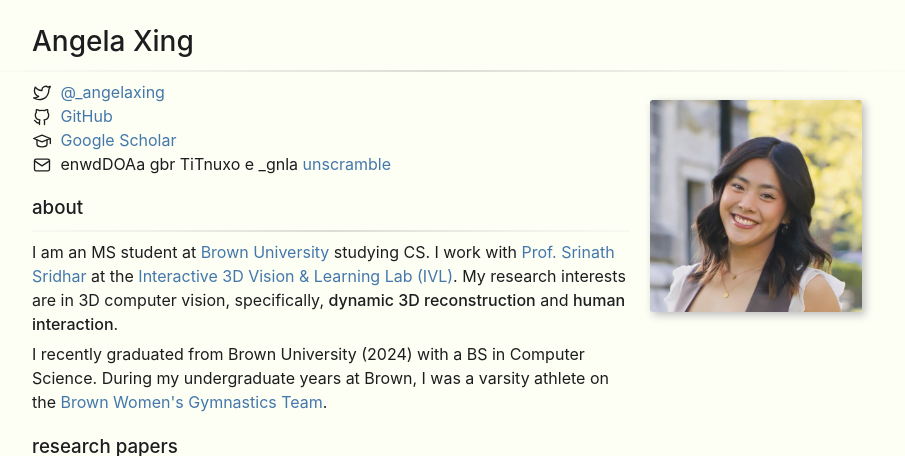
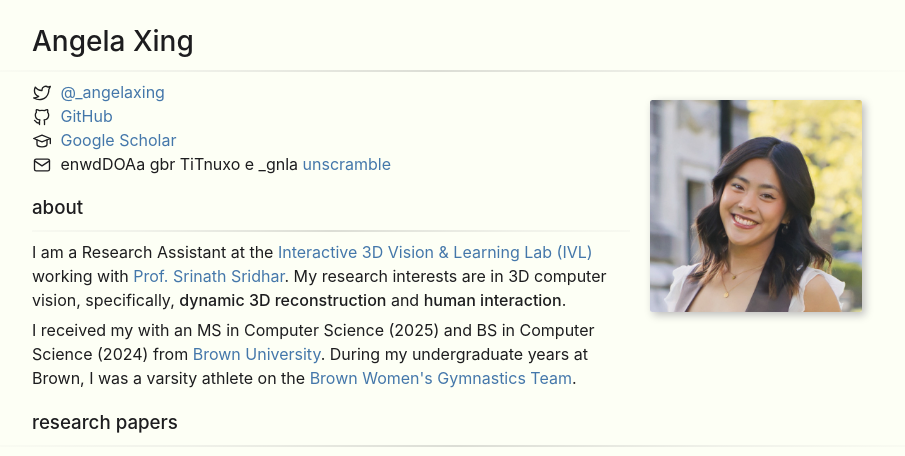
Before and after one commit to xing-angela/xing-angela.github.io, a plain HTML site: page index.html in a window 1280 px wide. Shown: the top 456 px of the page, without its empty margins (183-1088 px from the left). Drawn offline with Linux system fonts and the light colour scheme.

Commit message:
update bio

```diff
--- a/index.html
+++ b/index.html
@@ -603,15 +603,15 @@
                 <hr>
                 <div class="bio justify">
                     <p>
-                        I am an MS student at <a href="https://www.brown.edu/">Brown University</a> studying CS. I
-                        work with <a href="https://cs.brown.edu/people/ssrinath/">Prof. Srinath Sridhar</a> at the
-                        <a href="https://ivl.cs.brown.edu/">Interactive 3D Vision & Learning Lab (IVL)</a>. My research
+                        I am a Research Assistant at the <a href="https://ivl.cs.brown.edu/">Interactive 3D Vision & Learning Lab (IVL)</a>
+                        working with <a href="https://cs.brown.edu/people/ssrinath/">Prof. Srinath Sridhar</a>. My research
                         interests are in 3D computer vision, specifically, <span class="research-tag">dynamic 3D
                             reconstruction</span> and <span class="research-tag">human interaction</span>.
                     </p>
                     <br />
                     <p>
-                        I recently graduated from Brown University (2024) with a BS in Computer Science. During my
+                        I received my with an MS in Computer Science (2025) and BS in Computer Science (2024)
+                        from <a href="https://www.brown.edu/">Brown University</a>. During my
                         undergraduate years at Brown, I was a varsity athlete on the <a
                             href="https://brownbears.com/sports/womens-gymnastics">Brown Women's Gymnastics
                             Team</a>.
```
